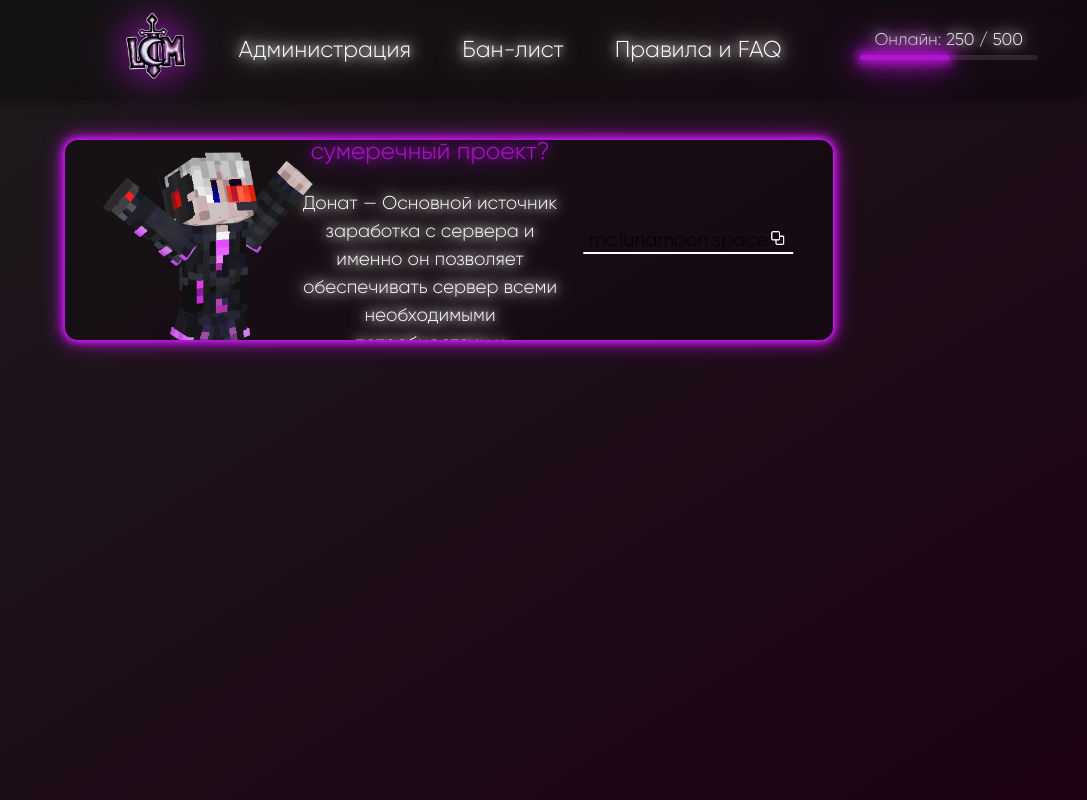
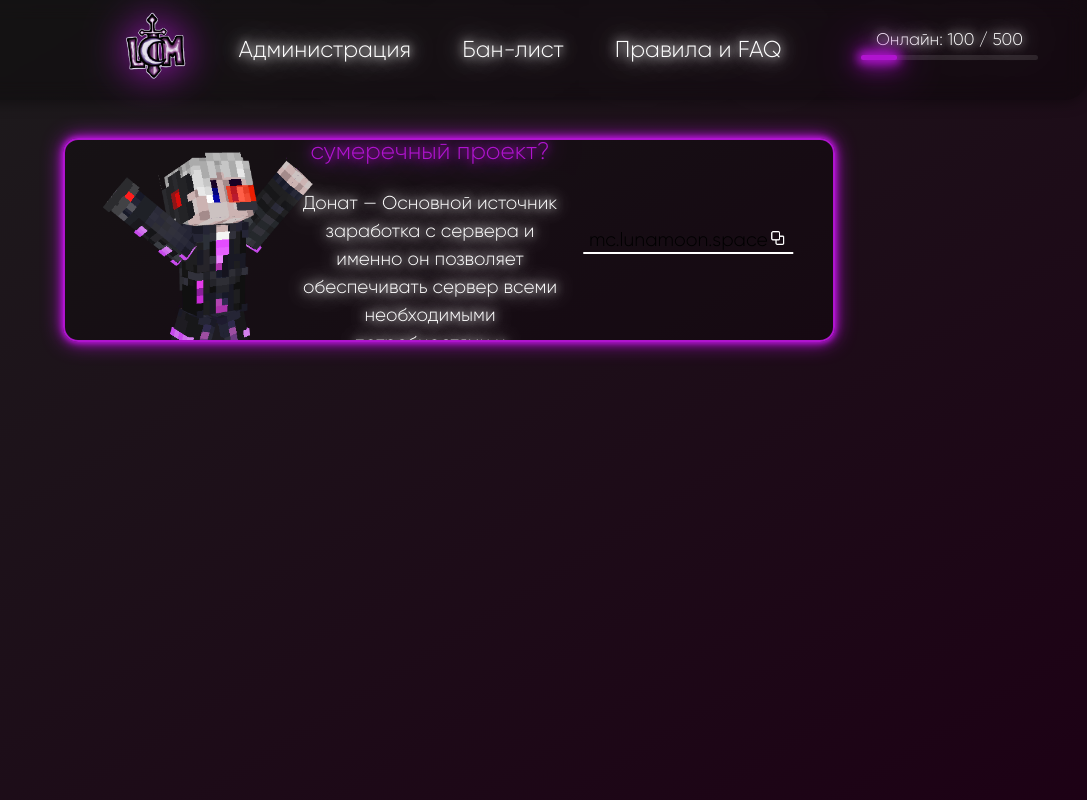
Before and after one commit to ProGiple/lunamoon-site, a React (Vite) app in the folder lunamoon-site/: page / in a window 1280 px wide. Shown: the whole page, without its empty margins (193-1280 px from the left). Built offline with nearby package versions, Linux system fonts and the light colour scheme.

Commit message:
online fix

```diff
--- a/lunamoon-site/src/Apps/elements/Header.jsx
+++ b/lunamoon-site/src/Apps/elements/Header.jsx
@@ -1,11 +1,18 @@
 import { useNavigate } from 'react-router-dom'
 import styles from './Header-styles.module.scss'
+import { useMemo } from 'react';
 
 export function Header() {
     const navigate = useNavigate();
 
-    const online = 250;
+    const online = 100;
     const maxOnline = 500;
+
+    const getBarOnline = useMemo(() => {
+        var procent = (online / maxOnline) * 100;
+        return (procent > 100 ? 100 : procent);
+    }, [online, maxOnline])
+
     return (
         <>
             <div className={styles.headerBlock}>
@@ -28,7 +35,7 @@ export function Header() {
                 <div className={`${styles.online}`}>
                     <h3>Онлайн: {online} / {maxOnline}</h3>
                     <div className={styles.bar}>
-                        <div className={styles.fill} style={{width: `${(online / maxOnline) * 100}%`}} />
+                        <div className={styles.fill} style={{width: `${getBarOnline}%`}} />
                     </div>
                 </div>
             </div>
```
